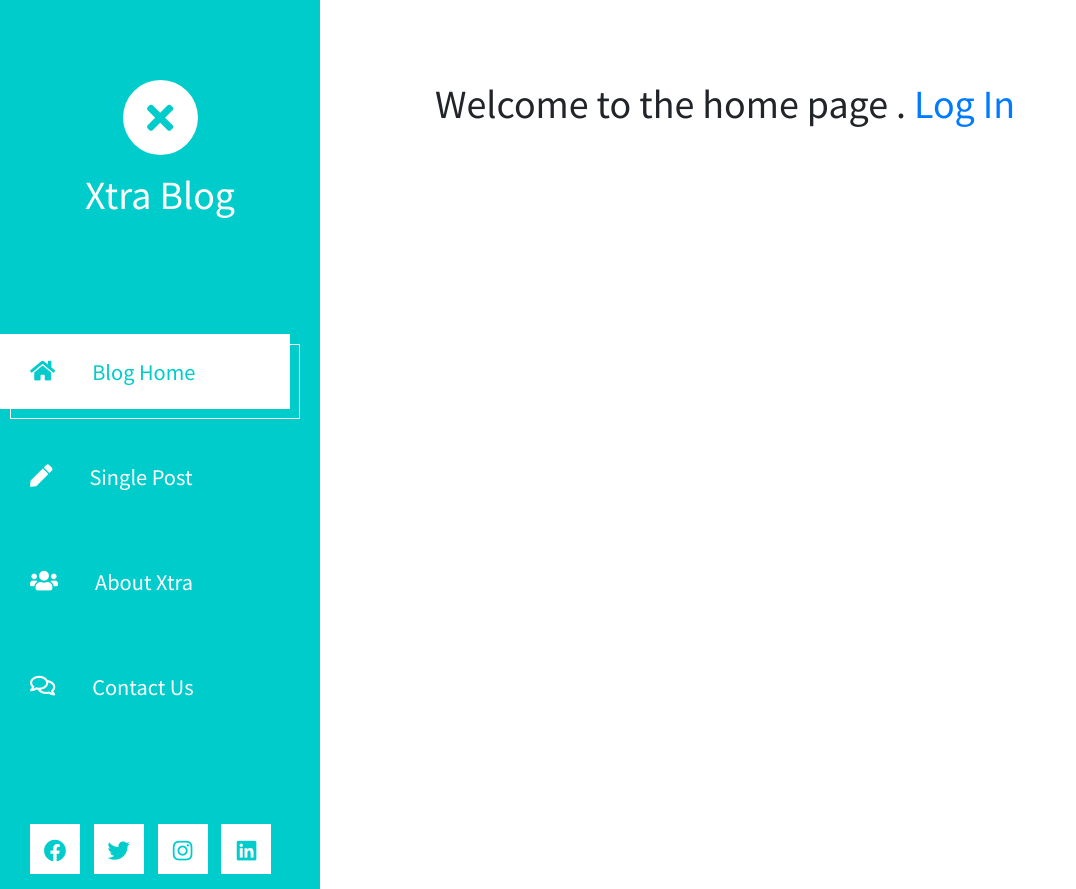
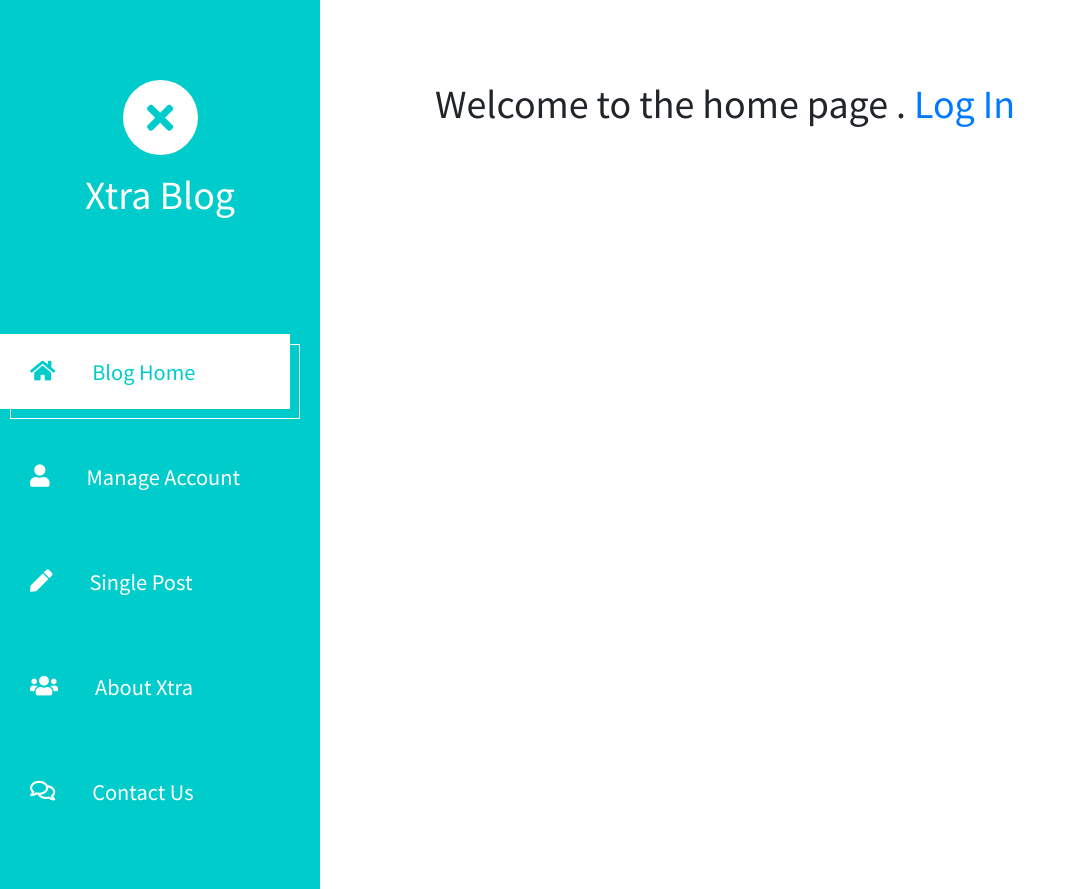
Before and after one commit to mubarak-mustopha/xtrablog, a Django app: template templates/home.html in a window 1280 px wide. Shown: the whole page, without its empty margins (0-1076 px from the left). Run offline with Django 3.2, Linux system fonts and the light colour scheme; the template is opened without the code that fills it, so the values that code supplies are empty; some libraries are stand-ins or nearby versions.

Commit message:
Add account management functionalities i --> Passowrd changes ii --> Profile Update

```diff
--- a/custom_accounts/urls.py
+++ b/custom_accounts/urls.py
@@ -4,5 +4,5 @@
 
 urlpatterns = [
     path("signup/", views.SignUpView.as_view(), name="signup"),
-
+    path("manage_account/", views.ManageAccountView.as_view(), name="manage_account"),
 ]
--- a/custom_accounts/views.py
+++ b/custom_accounts/views.py
@@ -17,3 +17,8 @@
             return redirect("login")
         else:
             return render(request, "registration/signup.html", {"form": form})
+
+
+class ManageAccountView(View):
+    def get(self, request):
+        return render(request, "manage_account.html", {"active": "manage_account"})
--- a/templates/base.html
+++ b/templates/base.html
@@ -34,15 +34,21 @@
                         <i class="fas fa-home"></i>
                         Blog Home
                     </a></li>
-                    <li class="tm-nav-item"><a href="post.html" class="tm-nav-link">
+
+                    <li class="tm-nav-item {% if active == 'manage_account' %}active{% endif %}"><a href="{% url 'manage_account' %}" class="tm-nav-link">
+                        <i class="fa fa-user"></i>
+                        Manage Account
+                    </a></li>
+
+                    <li class="tm-nav-item"><a href="#" class="tm-nav-link">
                         <i class="fas fa-pen"></i>
                         Single Post
                     </a></li>
-                    <li class="tm-nav-item"><a href="about.html" class="tm-nav-link">
+                    <li class="tm-nav-item"><a href="#" class="tm-nav-link">
                         <i class="fas fa-users"></i>
                         About Xtra
                     </a></li>
-                    <li class="tm-nav-item"><a href="contact.html" class="tm-nav-link">
+                    <li class="tm-nav-item"><a href="#" class="tm-nav-link">
                         <i class="far fa-comments"></i>
                         Contact Us
                     </a></li>
--- a/templates/registration/password_change_form.html
+++ b/templates/registration/password_change_form.html
@@ -1,5 +1,5 @@
+{% extends 'base.html' %}
 {% load crispy_forms_tags %}
-{% extends 'base.html' %}
 
 {% block main %}
 <h2>Password Change</h2>
```
Also changed, not shown: templates/manage_account.html (added, +18 -0 lines).
